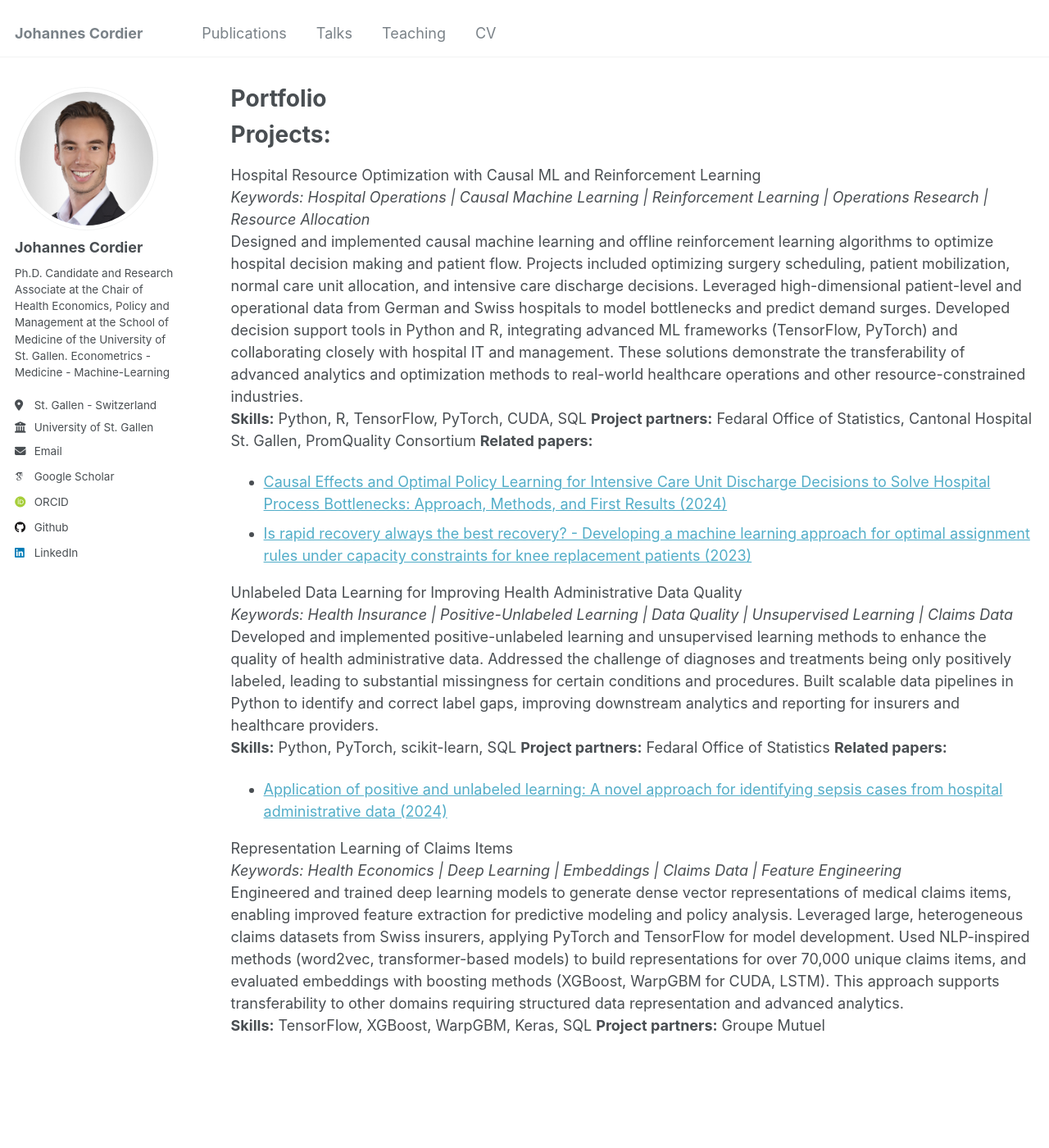
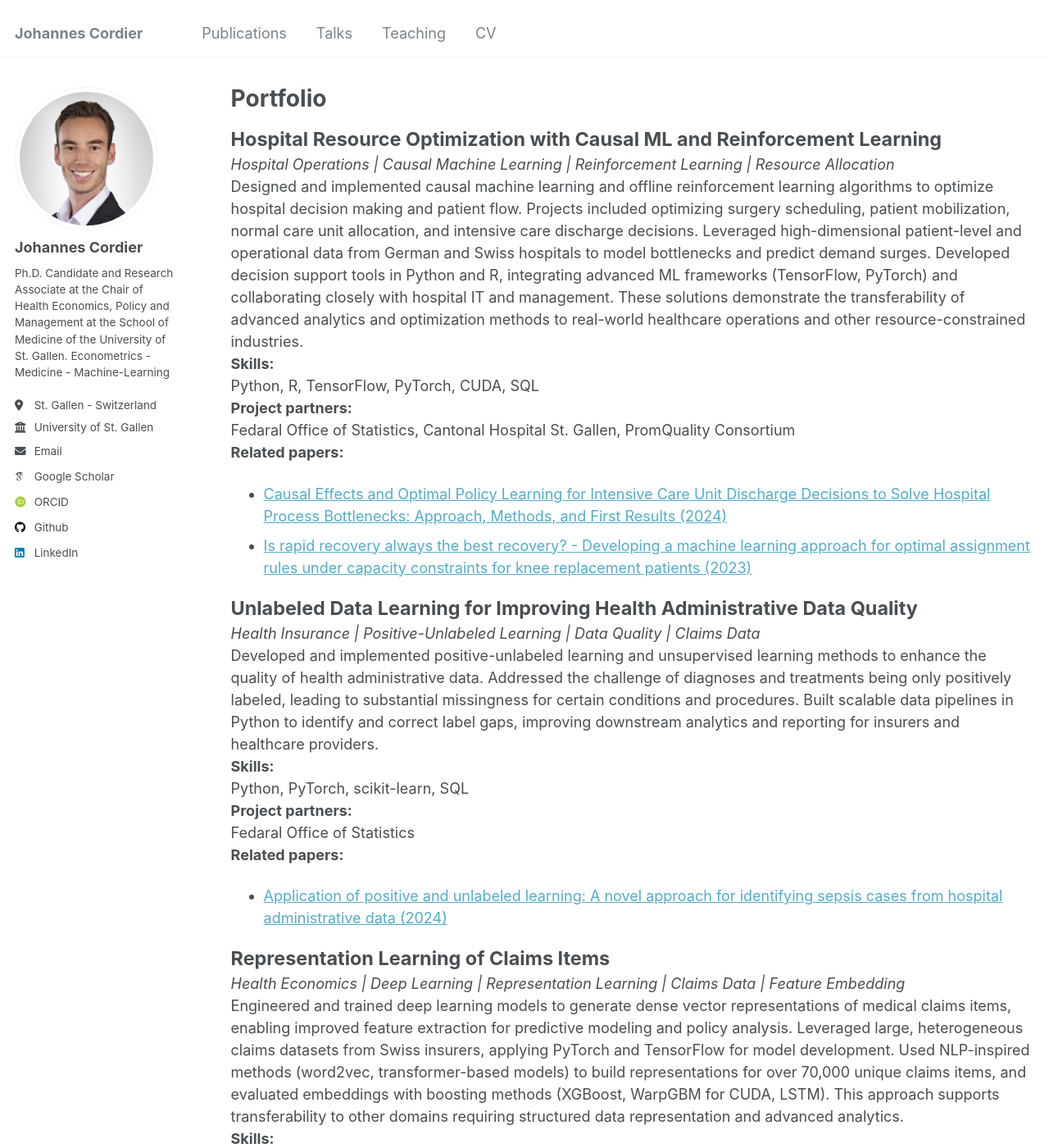
Before and after one commit to johannescordier/johannescordier.github.io, a Jekyll site: the page built from _pages/cv.md, in a window 1280 px wide and 1400 px high. Shown: the whole window at 82% size. Built offline with Jekyll 4.4.1, drawn with Linux system fonts in a browser that asks for light colours; some web fonts are replaced; some of the changed text lies outside the part shown.

Commit message:
Update cv.md

```diff
--- a/_pages/cv.md
+++ b/_pages/cv.md
@@ -9,28 +9,33 @@ redirect_from:
 
 {% include base_path %}
 
-Projects:
-======
-
-Hospital Resource Optimization with Causal ML and Reinforcement Learning
-*Keywords: Hospital Operations | Causal Machine Learning | Reinforcement Learning | Operations Research | Resource Allocation*
+<span style="font-size:1.3em; font-weight:bold;">Hospital Resource Optimization with Causal ML and Reinforcement Learning</span>
+*Hospital Operations | Causal Machine Learning | Reinforcement Learning | Resource Allocation*
 Designed and implemented causal machine learning and offline reinforcement learning algorithms to optimize hospital decision making and patient flow. Projects included optimizing surgery scheduling, patient mobilization, normal care unit allocation, and intensive care discharge decisions. Leveraged high-dimensional patient-level and operational data from German and Swiss hospitals to model bottlenecks and predict demand surges. Developed decision support tools in Python and R, integrating advanced ML frameworks (TensorFlow, PyTorch) and collaborating closely with hospital IT and management. These solutions demonstrate the transferability of advanced analytics and optimization methods to real-world healthcare operations and other resource-constrained industries.
-**Skills:** Python, R, TensorFlow, PyTorch, CUDA, SQL
-**Project partners:** Fedaral Office of Statistics, Cantonal Hospital St. Gallen, PromQuality Consortium
+**Skills:**
+Python, R, TensorFlow, PyTorch, CUDA, SQL
+**Project partners:**
+Fedaral Office of Statistics, Cantonal Hospital St. Gallen, PromQuality Consortium
 **Related papers:**
 - [Causal Effects and Optimal Policy Learning for Intensive Care Unit Discharge Decisions to Solve Hospital Process Bottlenecks: Approach, Methods, and First Results (2024)](https://hdl.handle.net/10419/308439)
 - [Is rapid recovery always the best recovery? - Developing a machine learning approach for optimal assignment rules under capacity constraints for knee replacement patients (2023)](https://www.york.ac.uk/media/economics/documents/hedg/workingpapers/2023/2308.pdf)
 
-Unlabeled Data Learning for Improving Health Administrative Data Quality
-*Keywords: Health Insurance | Positive-Unlabeled Learning | Data Quality | Unsupervised Learning | Claims Data*
+<span style="font-size:1.3em; font-weight:bold;">Unlabeled Data Learning for Improving Health Administrative Data Quality</span>
+*Health Insurance | Positive-Unlabeled Learning | Data Quality | Claims Data*
 Developed and implemented positive-unlabeled learning and unsupervised learning methods to enhance the quality of health administrative data. Addressed the challenge of diagnoses and treatments being only positively labeled, leading to substantial missingness for certain conditions and procedures. Built scalable data pipelines in Python to identify and correct label gaps, improving downstream analytics and reporting for insurers and healthcare providers.
-**Skills:** Python, PyTorch, scikit-learn, SQL
-**Project partners:** Fedaral Office of Statistics
+**Skills:**
+Python, PyTorch, scikit-learn, SQL
+**Project partners:**
+Fedaral Office of Statistics
 **Related papers:**
 - [Application of positive and unlabeled learning: A novel approach for identifying sepsis cases from hospital administrative data (2024)](https://www.econstor.eu/bitstream/10419/300110/1/wps-2024-02.pdf)
 
-Representation Learning of Claims Items
-*Keywords: Health Economics | Deep Learning | Embeddings | Claims Data | Feature Engineering*
+<span style="font-size:1.3em; font-weight:bold;">Representation Learning of Claims Items</span>
+*Health Economics | Deep Learning | Representation Learning | Claims Data | Feature Embedding*
 Engineered and trained deep learning models to generate dense vector representations of medical claims items, enabling improved feature extraction for predictive modeling and policy analysis. Leveraged large, heterogeneous claims datasets from Swiss insurers, applying PyTorch and TensorFlow for model development. Used NLP-inspired methods (word2vec, transformer-based models) to build representations for over 70,000 unique claims items, and evaluated embeddings with boosting methods (XGBoost, WarpGBM for CUDA, LSTM). This approach supports transferability to other domains requiring structured data representation and advanced analytics.
-**Skills:** TensorFlow, XGBoost, WarpGBM, Keras, SQL
-**Project partners:** Groupe Mutuel
+**Skills:**
+TensorFlow, XGBoost, WarpGBM, Keras, SQL
+**Project partners:**
+Groupe Mutuel
+**Related papers:**
+- [Entity embedding of high-dimensional claims data for hospitalized exacerbation prediction (2024)](https://www.york.ac.uk/media/economics/documents/hedg/workingpapers/2024/2409.pdf)
```
